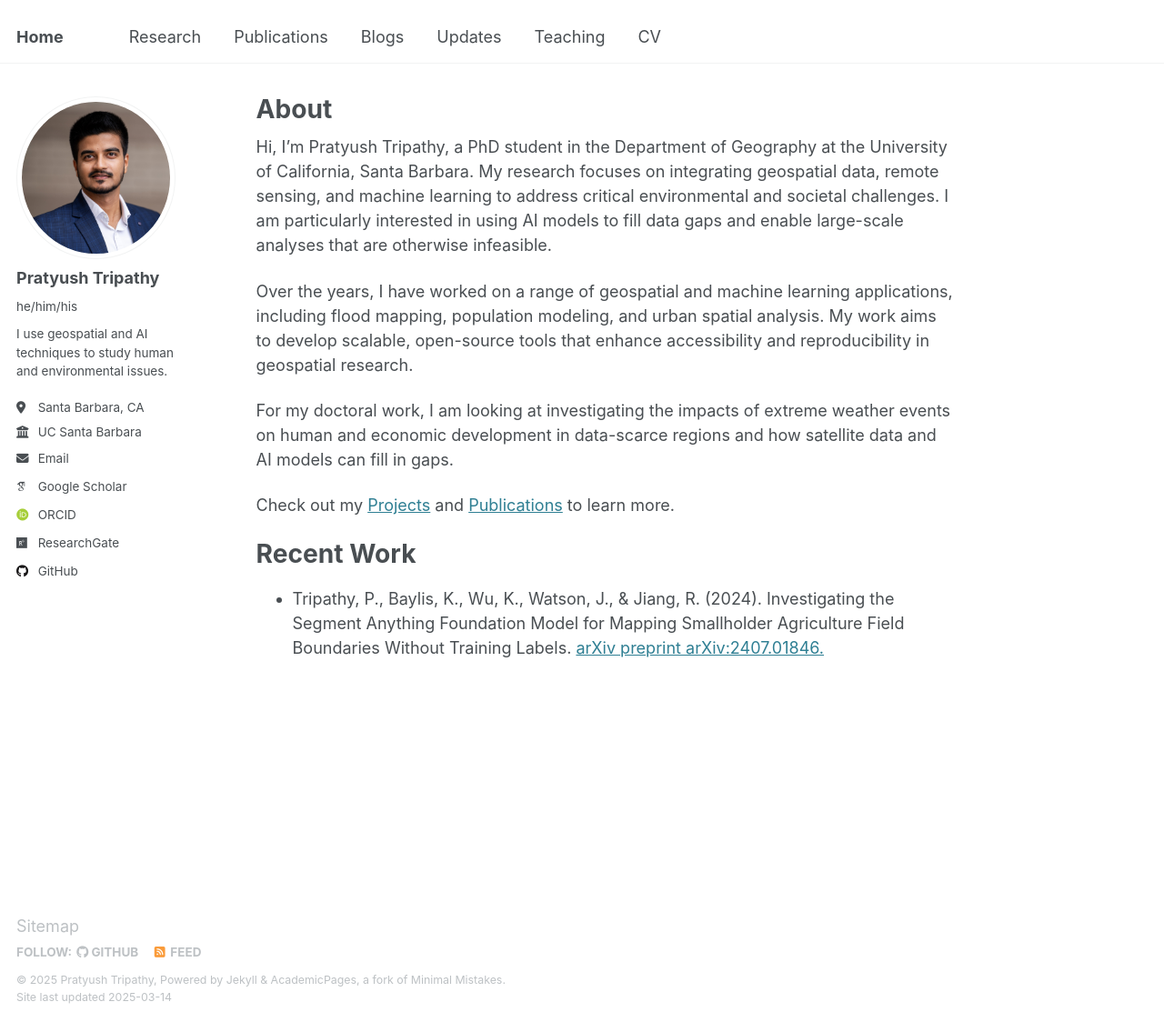
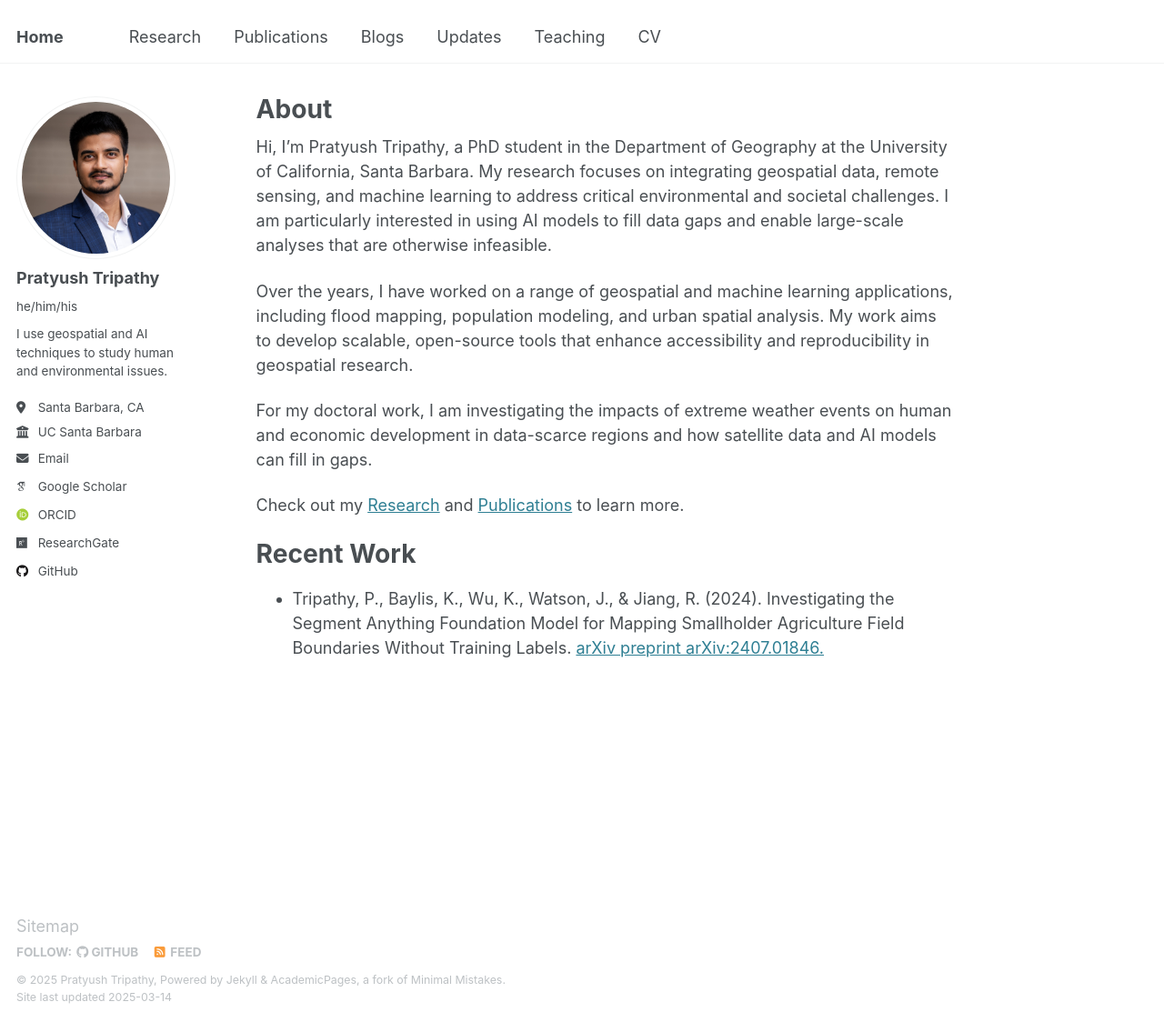
Before and after one commit to tripathyp/tripathyp.github.io, a Jekyll site: the page built from _pages/about.md, in a window 1280 px wide and 1124 px high. Shown: the whole window at 91% size. Built offline with Jekyll 4.4.1, drawn with Linux system fonts in a browser that asks for light colours; some web fonts are replaced.

Commit message:
updated about

```diff
--- a/_pages/about.md
+++ b/_pages/about.md
@@ -17,11 +17,10 @@ Over the years, I have worked on a range of geospatial and machine learning appl
 mapping, population modeling, and urban spatial analysis. My work aims to develop scalable, open-source
 tools that enhance accessibility and reproducibility in geospatial research.
 
-For my doctoral work, I am
-looking at investigating the impacts of extreme weather events on human and economic development in
+For my doctoral work, I am investigating the impacts of extreme weather events on human and economic development in
 data-scarce regions and how satellite data and AI models can fill in gaps.
 
-Check out my [Projects](/projects/) and [Publications](/publications/) to learn more.
+Check out my [Research](/research/) and [Publications](/publications/) to learn more.
 
 Recent Work
 =====
```
